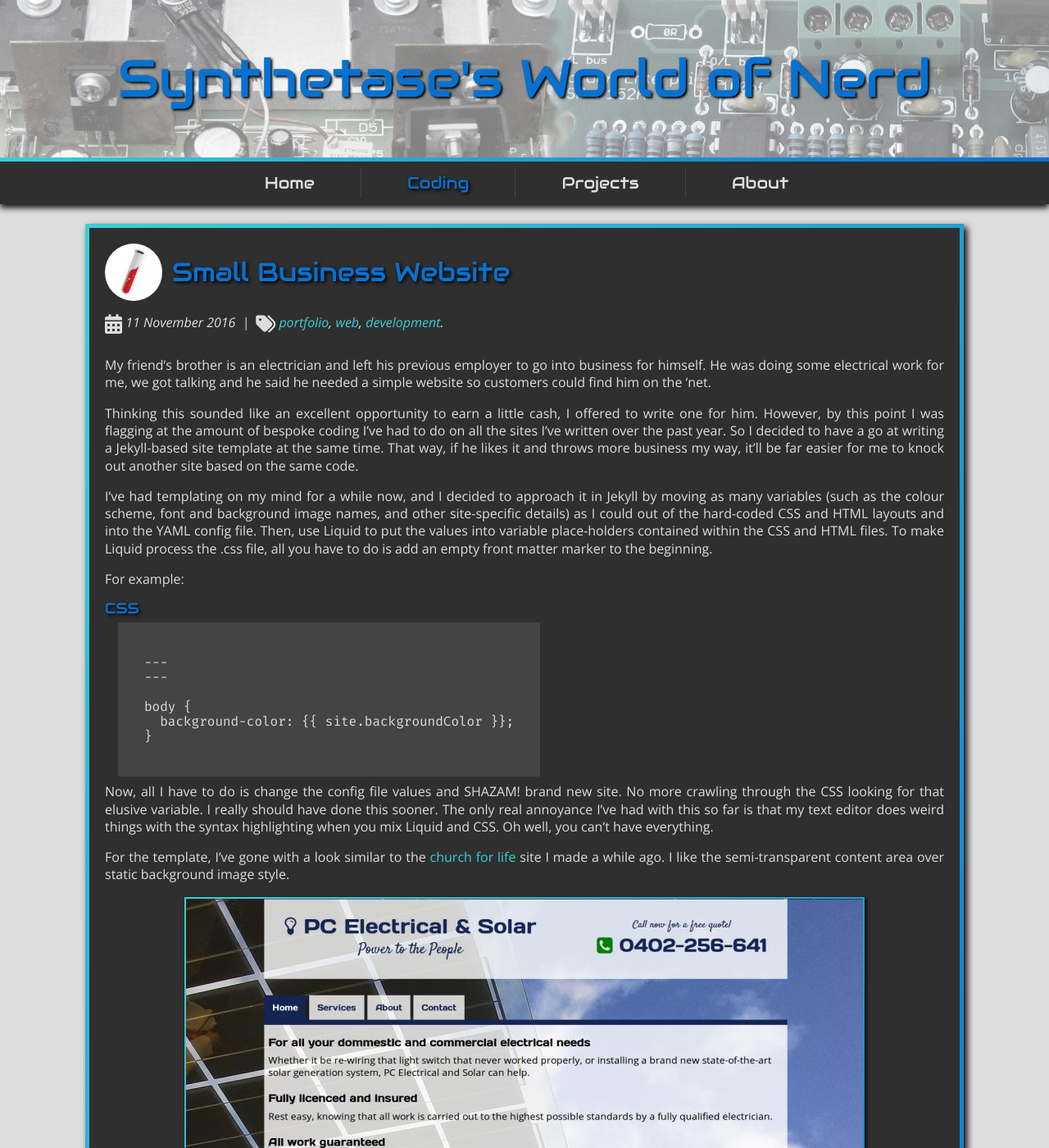
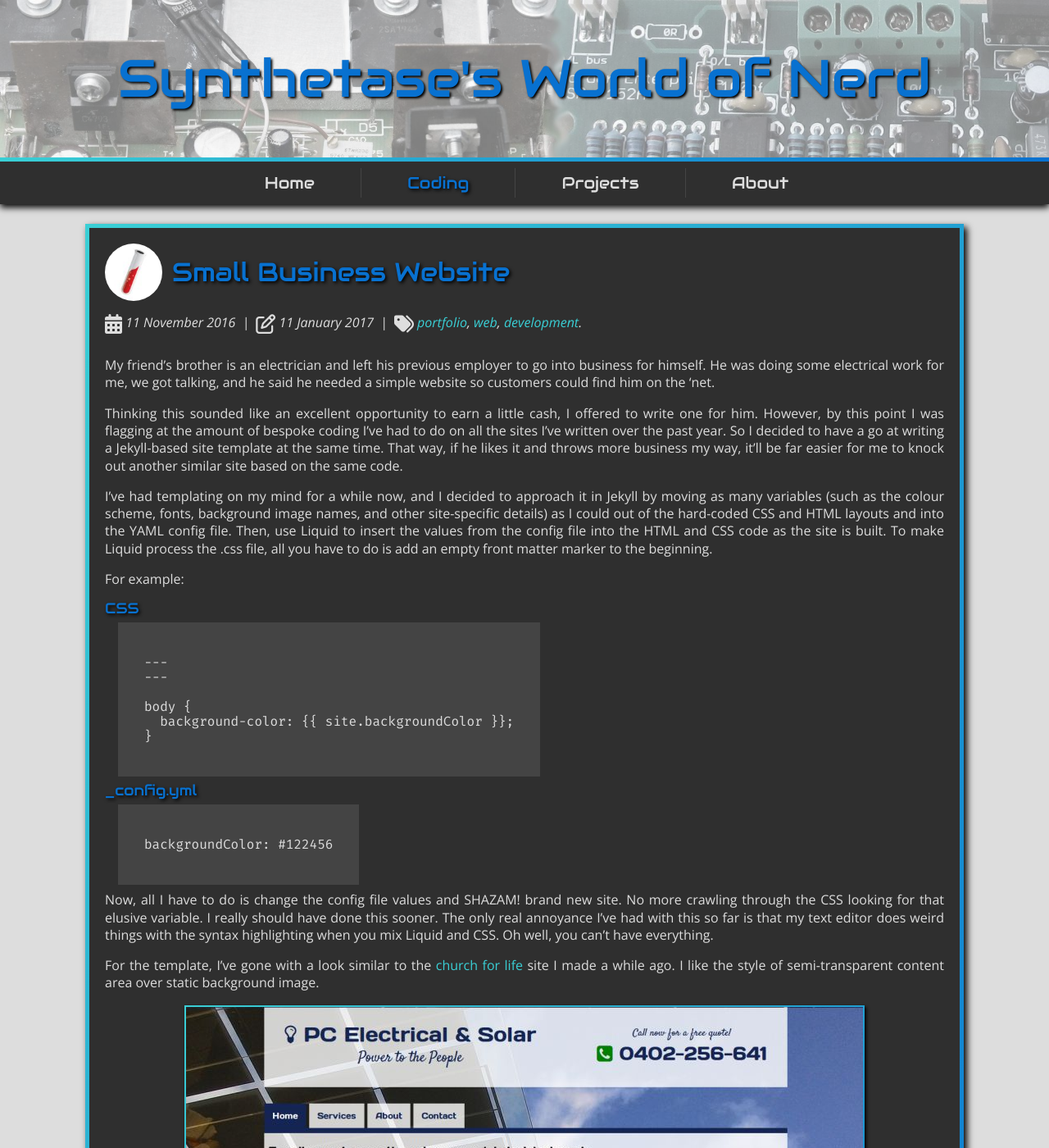
Before and after one commit to StaphSynth/StaphSynth.github.io, a Jekyll site: the page built from _posts/2016-11-11-small-business-website.md, in a window 1280 px wide and 1400 px high. Shown: the whole window at 82% size. Built offline with Jekyll 4.4.1, drawn with Linux system fonts in a browser that asks for light colours; nearby versions of some CDN libraries; some of the changed text lies outside the part shown.

Commit message:
updated post on pcelectricalandsolar.com.au

````diff
--- a/_posts/2016-11-11-small-business-website.md
+++ b/_posts/2016-11-11-small-business-website.md
@@ -4,17 +4,18 @@
 imageSource: /img/jekyll-logo.jpg
 byline: A simple static site template for small businesses.
 category: coding
+modified: 2017-01-11
 tags:
   - portfolio
   - web
   - development
 ---
 
-My friend's brother is an electrician and left his previous employer to go into business for himself. He was doing some electrical work for me, we got talking and he said he needed a simple website so customers could find him on the 'net.
+My friend's brother is an electrician and left his previous employer to go into business for himself. He was doing some electrical work for me, we got talking, and he said he needed a simple website so customers could find him on the 'net.
 
-Thinking this sounded like an excellent opportunity to earn a little cash, I offered to write one for him. However, by this point I was flagging at the amount of bespoke coding I've had to do on all the sites I've written over the past year. So I decided to have a go at writing a Jekyll-based site template at the same time. That way, if he likes it and throws more business my way, it'll be far easier for me to knock out another site based on the same code.
+Thinking this sounded like an excellent opportunity to earn a little cash, I offered to write one for him. However, by this point I was flagging at the amount of bespoke coding I've had to do on all the sites I've written over the past year. So I decided to have a go at writing a Jekyll-based site template at the same time. That way, if he likes it and throws more business my way, it'll be far easier for me to knock out another similar site based on the same code.
 
-I've had templating on my mind for a while now, and I decided to approach it in Jekyll by moving as many variables (such as the colour scheme, font and background image names, and other site-specific details) as I could out of the hard-coded CSS and HTML layouts and into the YAML config file. Then, use Liquid to put the values into variable place-holders contained within the CSS and HTML files. To make Liquid process the .css file, all you have to do is add an empty front matter marker to the beginning.
+I've had templating on my mind for a while now, and I decided to approach it in Jekyll by moving as many variables (such as the colour scheme, fonts, background image names, and other site-specific details) as I could out of the hard-coded CSS and HTML layouts and into the YAML config file. Then, use Liquid to insert the values from the config file into the HTML and CSS code as the site is built. To make Liquid process the .css file, all you have to do is add an empty front matter marker to the beginning.
 
 For example:
 
@@ -33,14 +34,20 @@
 
 {% endraw %}
 
+### _config.yml
+
+{% raw %}
+```
+backgroundColor: #122456
+```
+{% endraw %}
+
 Now, all I have to do is change the config file values and SHAZAM! brand new site. No more crawling through the CSS looking for that elusive variable. I really should have done this sooner. The only real annoyance I've had with this so far is that my text editor does weird things with the syntax highlighting when you mix Liquid and CSS. Oh well, you can't have everything.
 
-For the template, I've gone with a look similar to the [church for life]({% post_url 2016-09-01-church-for-life %}) site I made a while ago. I like the semi-transparent content area over static background image style.
+For the template, I've gone with a look similar to the [church for life]({% post_url 2016-09-01-church-for-life %}) site I made a while ago. I like the style of semi-transparent content area over static background image.
 
 {% include image.html url="pcelec-desktop.jpg" caption="The desktop layout of the site. The mobile one is much the same, only it shifts the header into a single column and replaces the navigation menu with a drop-down one almost exactly the same as the site you're reading now. What's really important is that the phone number is almost the first thing seen by the user." %}
 
-The site itself still needs some more content. My electrician friend is going to give me some photos of himself installing solar panels and doing other electrical work so we can jazz it up with a few images. Then I'll write a bit more editorial content and upload it to his webserver.
-
-If you'd like to see it in its "still slightly unfinished" form, its temporary home is [here](http://orthanc.neocities.org).
+The site is now [live](http://www.pcelectricalandsolar.com.au), but I think it looks a bit bare and needs some more content. My electrician friend is putting together some photos and other material so we can jazz it up a bit.
 
 {% include gitLink.html url="https://github.com/StaphSynth/pcelectricandsolar.com.au" %}
````
